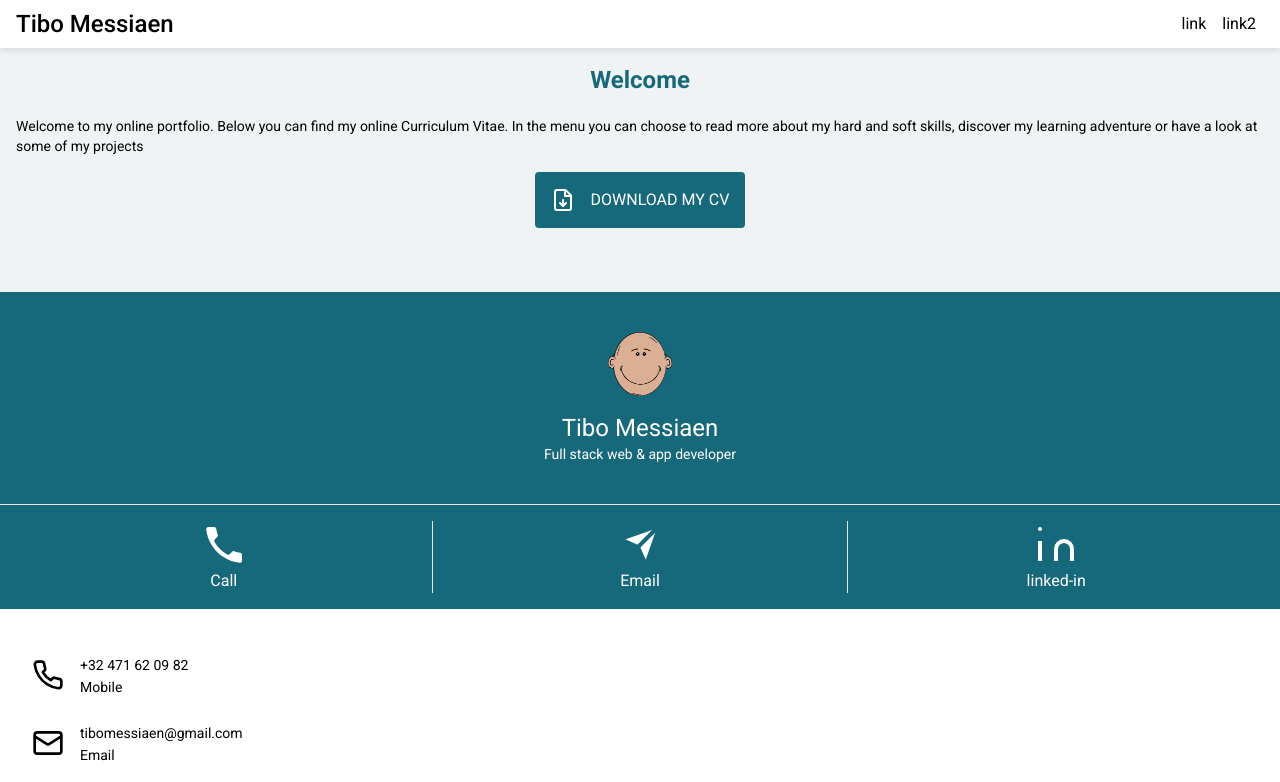
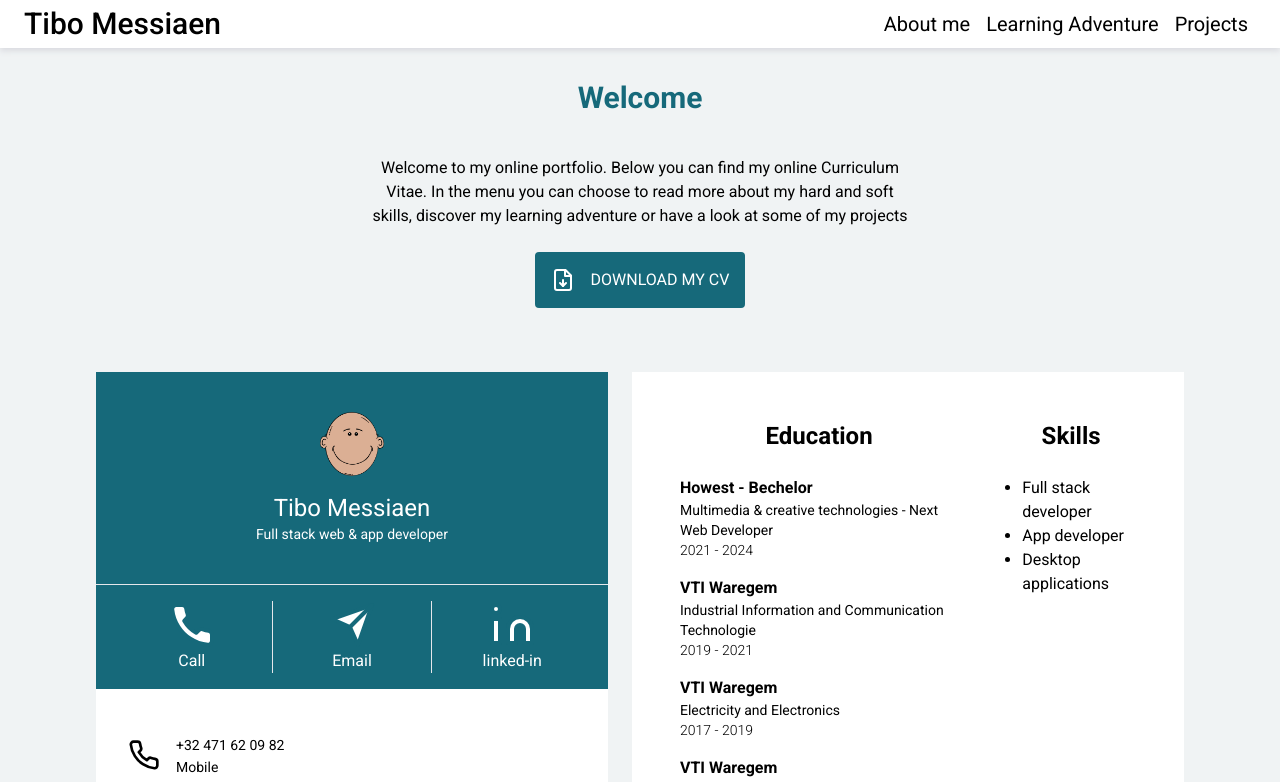
Before and after one commit to Vandammecasper/Portfolio, a React (Vite) app in the folder Portfolio/: page / in a window 1280 px wide. Shown: the top 782 px of the page. Built offline with nearby package versions, Linux system fonts and the light colour scheme.

Commit message:
feat: home , header, responsive + hamburger icon

```diff
--- a/Portfolio/index.html
+++ b/Portfolio/index.html
@@ -4,10 +4,38 @@
     <meta charset="UTF-8" />
     <link rel="icon" type="image/svg+xml" href="/vite.svg" />
     <meta name="viewport" content="width=device-width, initial-scale=1.0" />
+    <link rel="stylesheet" href="./src/assets/styles/mobileNavigation.scss" />
     <title>Vite + React + TS</title>
   </head>
   <body class="bg-anti-flash-white">
     <div id="root"></div>
     <script type="module" src="/src/main.tsx"></script>
   </body>
+  <aside class="c-mobile-nav">
+    <div class="c-mobile-nav__body">
+        <div class="c-mobile-nav__header">
+            <h1 class="c-mobile-nav-tile">
+                Tibo Messiaen
+            </h1>
+            <button class="o-button-reset c-nav-trigger js-toggle-nav" onclick="handleClick()">
+                <svg class="c-nav-trigger__svg h-8 w-8" fill="black" viewBox="0 0 24 24" xmlns="http://www.w3.org/2000/svg">
+                    <path
+                        d="M19 6.41L17.59 5 12 10.59 6.41 5 5 6.41 10.59 12 5 17.59 6.41 19 12 13.41 17.59 19 19 17.59 13.41 12z" />
+                </svg>
+            </button>
+        </div>
+        <div class="c-mobile-nav__nav c-mobile-nav__nav--main">
+            <nav class="c-nav">
+                <ul class="o-list c-nav__list">
+                    <li class="c-nav__item"><a href="../Front-end/index.html" class="c-nav__link">Home</a></li>
+                </ul>
+            </nav>
+        </div>
+    </div>
+  </aside>
+  <script>
+    const handleClick = () => {
+      document.querySelector("body").classList.toggle("has-mobile-nav");
+    }
+  </script>
 </html>
--- a/Portfolio/src/assets/styles/mobileNavigation.scss
+++ b/Portfolio/src/assets/styles/mobileNavigation.scss
@@ -27,7 +27,7 @@
 
 .c-mobile-nav__header {
     display: flex;
-    align-items: center;
+    align-items: flex-start;
     justify-content: space-between;
     /* margin-bottom: 16px; */
 }
@@ -51,7 +51,7 @@
 
 .c-mobile-nav__body {
     position: relative;
-    padding: 24px;
+    padding: 12px;
     height: 100vh;
     width: 100vw;
     transform: translateX(-100%);
--- a/Portfolio/src/components/Aboutme.tsx
+++ b/Portfolio/src/components/Aboutme.tsx
@@ -14,7 +14,6 @@ export default () => {
         <p className=''>Paragraph 2</p>
         <p className=''>Paragraph 3</p>
         <h2 className=''>Subtitle</h2>
-        <Icon icon={dartIcon}/>
         <img src={placeholder} alt="Image" className=''/>
     </div>
   );
--- a/Portfolio/src/components/Header.tsx
+++ b/Portfolio/src/components/Header.tsx
@@ -3,23 +3,46 @@ import { Settings, Home } from 'lucide-react';
 
 import { Link } from 'react-router-dom';
 
-export default ({title}:{title:string}) => {
+import "../../src/assets/styles/mobileNavigation.scss"
+
+interface Props {
+  title: string,
+  target?: string // optional parameter
+  }
+
+export default ({title,target}:Props) => {
+
+  const body = document.querySelector("body");
+
+  const handleClick = () => {
+    if(body) body.classList.toggle("has-mobile-nav");
+  }
 
   return (
-    <header className="flex place-content-between bg-white py-2 px-4 content-center text-center place-items-center h-12 shadow-header">
-      <h1 className='text-2xl font-medium'>{title}</h1>
-      <div className='hidden xsm:flex'>
+    <header className="flex place-content-between bg-white px-4 content-center text-center place-items-center h-12 shadow-header xl:px-6 2xl:px-24">
+      <Link to='/'><h1 className='text-2xl font-medium xl:text-3xl'>{title}</h1></Link>
+      <div className='hidden sm:flex xl:text-xl'>
         <ul>
-          <li className='inline p-2'>
-            link
-          </li>
-          <li className='inline p-2'>
-            link2
-          </li>
+          {target === 'About me' ?
+            <li className='inline'><Link className='p-2 border-b-4 border-orange-peel' to='/about'>About me</Link></li> :
+            <li className='inline'><Link className='p-2 hover:border-b-4 border-caribbean-current' to='/about'>About me</Link></li>}
+
+          {target === 'Learning Adventure' ?
+            <li className='inline'><Link className='p-2 border-b-4 border-orange-peel' to='/learning'>Learning Adventure</Link></li> :
+            <li className='inline'><Link className='p-2 hover:border-b-4 border-caribbean-current' to='/learning'>Learning Adventure</Link></li>}
+
+          {target === 'Projects' ?
+            <li className='inline'><Link className='p-2 border-b-4 border-orange-peel' to='/projects'>Projects</Link></li> :
+            <li className='inline'><Link className='p-2 hover:border-b-4 border-caribbean-current' to='/projects'>Projects</Link></li>}
+
         </ul>
       </div>
-      <div className='flex xsm:hidden'>
-        <p className='text-6xl'>=</p>
+      <div className="c-header__mobile-nav-trigger sm:hidden">
+        <button className="o-button-reset c-nav-trigger js-toggle-nav" onClick={handleClick}>
+            <svg xmlns="http://www.w3.org/2000/svg" width="24" height="18" viewBox="0 0 24 18">
+                <path className="c-nav-trigger__svg" id="navbar_mobile" d="M3,24H27V21H3v3Zm0-7.5H27v-3H3v3ZM3,6V9H27V6Z" transform="translate(-3 -6)" fill="" fill-rule="evenodd"/>
+              </svg>
+        </button>
       </div>
     </header>
   );
--- a/Portfolio/src/routes/About.tsx
+++ b/Portfolio/src/routes/About.tsx
@@ -6,7 +6,7 @@ function About() {
 
   return (
     <div className="About">
-        <Header />
+        <Header title='Tibo Messiaen' target='About me'/>
         <Aboutme />
     </div>
   )
--- a/Portfolio/src/routes/Home.tsx
+++ b/Portfolio/src/routes/Home.tsx
@@ -5,6 +5,7 @@ import { Link } from 'react-router-dom';
 import { FileDown, Phone, Send, Linkedin , Mail, MapPin, Globe, Cake, UserPlus } from 'lucide-react';
 
 import profileIcon from '../assets/imgs/profileIcon.png'
+import cv from '../assets/pdfs/Tibo_Messiaen_CV.pdf'
 import ContactInfo from '../components/ContactInfo';
 import EducationInfo from '../components/EducationInfo';
 
@@ -14,20 +15,20 @@ function Home() {
     <div className="Home">
       <Header title='Tibo Messiaen'/>
 
-      <h1 className='text-2xl text-center pt-4 pb-5 font-bold text-caribbean-current'>Welcome</h1>
+      <h1 className='text-2xl text-center pt-4 pb-5 font-bold text-caribbean-current xl:text-3xl xl:pt-8 xl:pb-10 2xl:text-4xl 2xl:pt-10 2xl:pb-12 '>Welcome</h1>
 
-      <p className='text-sm px-4 pb-4'>
+      <p className='text-center text-sm px-4 pb-4 max-w-lg m-auto xl:text-base xl:max-w-xl xl:pb-6 2xl:text-xl 2xl:max-w-2xl 2xl:pb-8'>
         Welcome to my online portfolio. Below you can find my online Curriculum Vitae.
         In the menu you can choose to read more about my hard and soft skills,
         discover my learning adventure or have a look at some of my projects
       </p>
 
-      <Link className='flex place-items-center place-content-center bg-caribbean-current w-fit m-auto text-white rounded mb-16' to={'/downloads/cv'}>
+      <a href={cv} target="_blank" className='flex place-items-center place-content-center bg-caribbean-current w-fit m-auto text-white rounded mb-16'>
         <FileDown className='text-2xl m-4'/>
-        <p className='m-4 ml-0'>DOWNLOAD MY CV</p>
-      </Link>
+        <p className='m-4 ml-0'>DOWNLOAD MY CV</p></a>
 
-      <div className='w-full bg-caribbean-current text-center'>
+      <div className='xl:flex xl:mx-24'>
+        <div className='w-full bg-caribbean-current text-center max-w-lg m-auto xl:inline-block xl:h-200 xl:mt-0 xl:mr-6'>
             <div className='p-10 text-white border-b border-whtie'>
               <img src={profileIcon} alt="Profile icon" className='rounded-full w-16 h-16 m-auto mb-4'/>
 
@@ -55,7 +56,7 @@ function Home() {
 
             </div>
 
-          <div className='bg-white p-8 mb-16'>
+            <div className='bg-white p-8 mb-16 xl:mb-0'>
               <ContactInfo icon={Phone}
                 title="+32 471 62 09 82"
                 subtitle="Mobile"/>
@@ -85,7 +86,8 @@ function Home() {
             </div>
 
         </div>
-      <div className='bg-white p-12 mb-16'>
+        <div className='bg-white p-12 m-auto mb-16 xl:inline-block max-w-lg xl:h-200  xl:max-w-3xl xl:flex xl:flex-start'>
+          <div className='inline-block xl:mr-12'>
             <h2 className='text-2xl text-center font-bold mb-6'>Education</h2>
 
             <EducationInfo title='Howest - Bechelor'
@@ -103,13 +105,20 @@ function Home() {
             <EducationInfo title='VTI Waregem'
               subtitle='Industrial Sciences'
               years='2015 - 2017'/>
+          </div>
 
-        <h2 className='text-2xl text-center font-bold mb-6 mt-12'>Skills</h2>
+          <div className='inline-block'>
+            <h2 className='text-2xl text-center font-bold mb-6 mt-12 xl:mt-0'>Skills</h2>
+
             <ol className='list-disc pl-4'>
               <li>Full stack developer</li>
               <li>App developer</li>
               <li>Desktop applications</li>
             </ol>
+
+          </div>
+
+        </div>
       </div>
     </div>
   )
--- a/Portfolio/src/routes/Learning.tsx
+++ b/Portfolio/src/routes/Learning.tsx
@@ -5,7 +5,7 @@ function Learning() {
 
   return (
     <div className="Learning">
-        <Header />
+        <Header title='Tibo Messiaen' target='Learning Adventure'/>
     </div>
   )
 }
--- a/Portfolio/src/routes/Projects.tsx
+++ b/Portfolio/src/routes/Projects.tsx
@@ -5,7 +5,7 @@ function Projects() {
 
   return (
     <div className="Projects">
-        <Header />
+        <Header title='Tibo Messiaen' target='Projects'/>
     </div>
   )
 }
--- a/Portfolio/tailwind.config.cjs
+++ b/Portfolio/tailwind.config.cjs
@@ -8,6 +8,10 @@ module.exports = {
     extend: {
       spacing: {
         '128': '32rem',
+        '144': '36rem',
+        '160': '40rem',
+        '192': '48rem',
+        '200': '50rem',
       },
       boxShadow: {
         'header': '0 3px 6px 0 #dadbe0;',
```
Also changed, not shown: 2 other files (tests, documents, lock files or other folders). Lines whose indentation alone changed are shown as unchanged.
